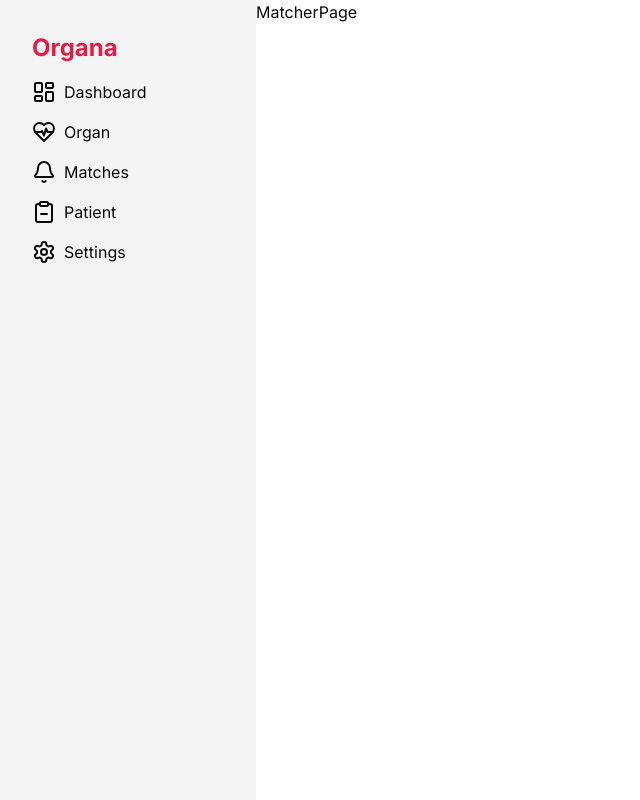
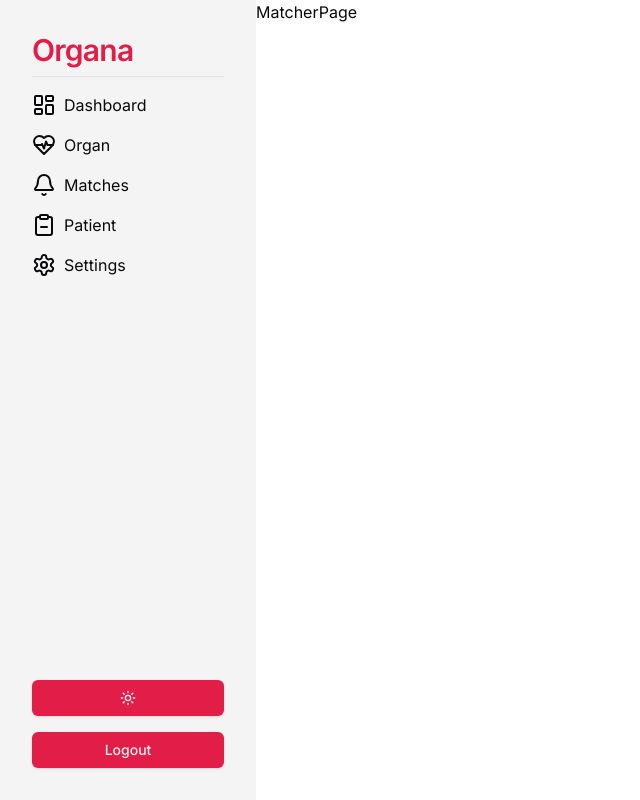
Before and after one commit to msanchariii/organa, a Next.js app in the folder frontend/: page /matches in a window 1280 px wide. Shown: the whole page, without its empty margins (0-640 px from the left). Built offline with nearby package versions, Linux system fonts and the light colour scheme.

Commit message:
Refactor theme toggle and sidebar components; add sidebar links and improve H2 component for className support

```diff
--- a/frontend/src/components/ModeToggle.tsx
+++ b/frontend/src/components/ModeToggle.tsx
@@ -5,36 +5,14 @@ import { Moon, Sun } from "lucide-react";
 import { useTheme } from "next-themes";
 
 import { Button } from "@/components/ui/button";
-import {
-    DropdownMenu,
-    DropdownMenuContent,
-    DropdownMenuItem,
-    DropdownMenuTrigger,
-} from "@/components/ui/dropdown-menu";
 
 export function ModeToggle() {
-    const { setTheme } = useTheme();
+    const { setTheme, theme } = useTheme();
+    console.log("Theme", theme);
 
     return (
-        <DropdownMenu>
-            <DropdownMenuTrigger asChild>
-                <Button variant="outline" size="icon">
-                    <Sun className="h-[1.2rem] w-[1.2rem] rotate-0 scale-100 transition-all dark:-rotate-90 dark:scale-0" />
-                    <Moon className="absolute h-[1.2rem] w-[1.2rem] rotate-90 scale-0 transition-all dark:rotate-0 dark:scale-100" />
-                    <span className="sr-only">Toggle theme</span>
-                </Button>
-            </DropdownMenuTrigger>
-            <DropdownMenuContent align="end">
-                <DropdownMenuItem onClick={() => setTheme("light")}>
-                    Light
-                </DropdownMenuItem>
-                <DropdownMenuItem onClick={() => setTheme("dark")}>
-                    Dark
-                </DropdownMenuItem>
-                <DropdownMenuItem onClick={() => setTheme("system")}>
-                    System
-                </DropdownMenuItem>
-            </DropdownMenuContent>
-        </DropdownMenu>
+        <Button onClick={() => setTheme(theme === "light" ? "dark" : "light")}>
+            {theme === "light" ? <Moon /> : <Sun />}
+        </Button>
     );
 }
--- a/frontend/src/components/sidebar.tsx
+++ b/frontend/src/components/sidebar.tsx
@@ -5,37 +5,82 @@ import {
     HeartPulse,
     Settings,
 } from "lucide-react";
+import H2 from "./typography/H2";
+import Link from "next/link";
+import React from "react";
+import { Button } from "./ui/button";
+import { ModeToggle } from "./ModeToggle";
 
 const Sidebar = () => {
     return (
-        <div className="bg-accent h-full w-full max-w-64 space-y-4 p-8">
-            <h1 className="text-primary text-2xl font-bold">Organa</h1>
+        <div className="bg-accent flex h-full w-full max-w-64 flex-col justify-between p-8">
+            <div className="w-full space-y-4">
+                <H2 className="text-primary">Organa</H2>
+                <nav className="flex flex-col gap-4">
+                    {sidebarLinks.map(({ icon, text, path }) => (
+                        <SidebarLink
+                            key={text}
+                            text={text}
+                            path={path}
+                            icon={React.createElement(icon)}
+                        ></SidebarLink>
+                    ))}
+                </nav>
+            </div>
             <div className="flex flex-col gap-4">
-                <div className="flex gap-2">
-                    <LayoutDashboard></LayoutDashboard>
-                    Dashboard
-                </div>
-                <div className="flex gap-2">
-                    <HeartPulse></HeartPulse>
-                    Organ
-                </div>
-                <div className="flex gap-2">
-                    <Bell></Bell>
-                    Matches
-                </div>
-                <div className="flex gap-2">
-                    <ClipboardMinus></ClipboardMinus>
-                    Patient
-                </div>
-                <div className="flex gap-2">
-                    <Settings></Settings>
-                    Settings
-                </div>
+                <ModeToggle />
+                <Button>Logout</Button>
             </div>
         </div>
     );
 };
+
 export default Sidebar;
+
+const SidebarLink = ({
+    icon,
+    text,
+    path,
+}: {
+    icon?: React.ReactNode;
+    text: string;
+    path: string;
+}) => {
+    return (
+        <Link href={path ? path : "/"} className="flex w-full gap-2 text-left">
+            {icon}
+            {text}
+        </Link>
+    );
+};
+
+const sidebarLinks = [
+    {
+        icon: LayoutDashboard,
+        text: "Dashboard",
+        path: "/dashboard",
+    },
+    {
+        icon: HeartPulse,
+        text: "Organ",
+        path: "/organ",
+    },
+    {
+        icon: Bell,
+        text: "Matches",
+        path: "/matches",
+    },
+    {
+        icon: ClipboardMinus,
+        text: "Patient",
+        path: "/patient",
+    },
+    {
+        icon: Settings,
+        text: "Settings",
+        path: "/settings",
+    },
+];
 
 /*
 Top - Logo & Name
--- a/frontend/src/components/theme-provider.tsx
+++ b/frontend/src/components/theme-provider.tsx
@@ -7,5 +7,9 @@ export function ThemeProvider({
     children,
     ...props
 }: React.ComponentProps<typeof NextThemesProvider>) {
-    return <NextThemesProvider {...props}>{children}</NextThemesProvider>;
+    return (
+        <NextThemesProvider defaultTheme="light" {...props}>
+            {children}
+        </NextThemesProvider>
+    );
 }
--- a/frontend/src/components/typography/H2.tsx
+++ b/frontend/src/components/typography/H2.tsx
@@ -1,6 +1,14 @@
-const H2 = ({ children }: { children?: React.ReactNode }) => {
+const H2 = ({
+    children,
+    className,
+}: {
+    children?: React.ReactNode;
+    className?: string;
+}) => {
     return (
-        <h2 className="scroll-m-20 border-b pb-2 text-3xl font-semibold tracking-tight first:mt-0">
+        <h2
+            className={`scroll-m-20 border-b pb-2 text-3xl font-semibold tracking-tight first:mt-0 ${className}`}
+        >
             {children}
         </h2>
     );
```
